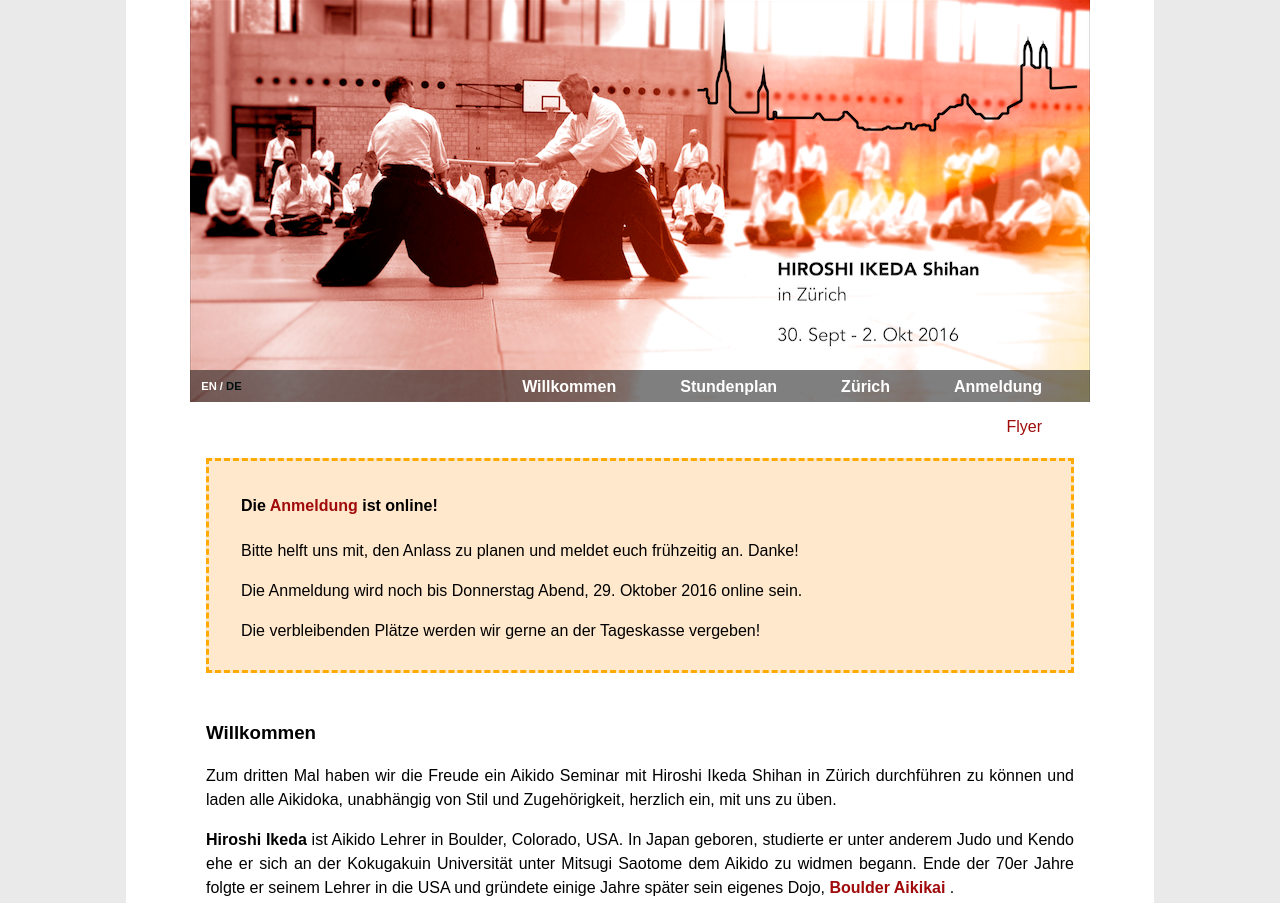
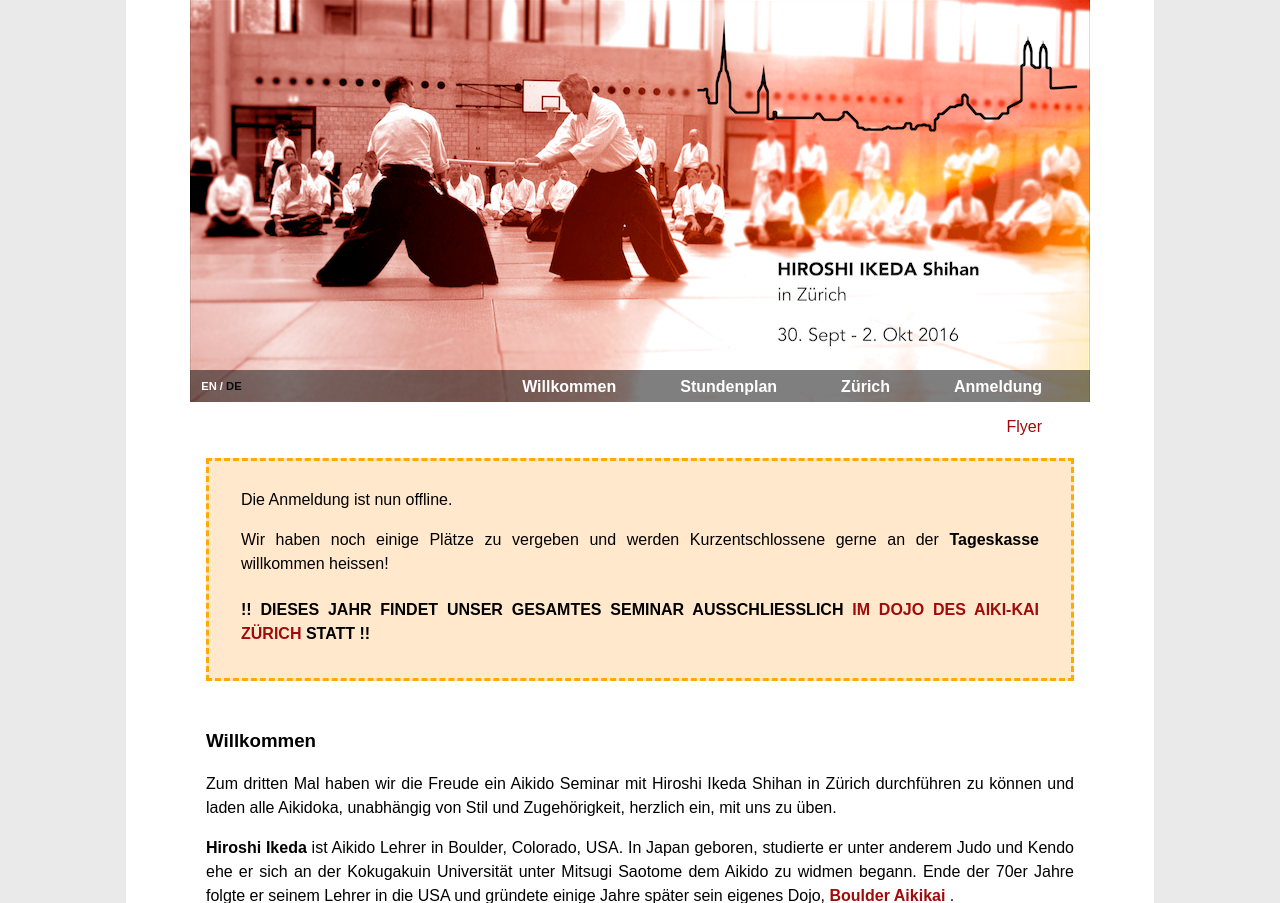
Before and after one commit to michigraber/associationmanager, a Django app: page /de/ in a window 1280 px wide. Shown: the part 33-936 px from the top of the page. Run offline with Django 3.2, Linux system fonts and the light colour scheme; parts of the project's set-up code (start-up, migrations or seed data) failed here and were passed over; some libraries are stand-ins or nearby versions.

Commit message:
registration offline

```diff
--- a/ikedaseminar/templates/welcome.html
+++ b/ikedaseminar/templates/welcome.html
@@ -6,41 +6,16 @@
 {% if language == 'de' %}
 
 <div class='announcements'>
-    <!--<h4>Neuste Seminar Infos</h4>-->
-    <!--<ul>-->
-        <!--<li>-->
-            <h4>Die <a href={% url 'registration' 'de' %}>Anmeldung</a> ist online!</h4>
-            <p>
-            Bitte helft uns mit, den Anlass zu planen und meldet euch fr&uuml;hzeitig an. Danke!
-            </p>
-            <p>
-            Die Anmeldung wird noch bis Donnerstag Abend, 29. Oktober 2016 online sein.
-            </p>
-            <p>
-            Die verbleibenden Pl&auml;tze werden wir gerne an der Tageskasse vergeben!
-            </p>
-        <!--</li>-->
-
-        <!--<li>-->
-        <!--[>[><p>Die Anmeldung ist offline seit Donnerstag, 24. Juli 2014.<p><]<]-->
-        <!--<p>Die <a href={% url 'registration' 'de' %}>Anmeldung</a> ist noch online bis Mittwoch, 12. August 2015.</p>-->
-        <!--</li>-->
-
-        <!--<li>-->
-            <!--<p>Die Voranmeldung ist nun offline.</p>-->
-            <!--<p>Du m&ouml;chtest trotzdem kommen? Yeah, wir freuen uns!</p>-->
-            <!--<p>Bitte melde dich an der Tageskasse.</p>-->
-        <!--</li>-->
-
-        <!--[><li><]-->
-        <!--[><p>Das Keiko <strong>Freitag Abend</strong> ist bereits komplett ausgebucht.</p><]-->
-        <!--[><p>Freitag Abend werden wir <strong>keine weiteren Pl&auml;tze vor Ort</strong> anbieten.</p><]-->
-        <!--[></li><]-->
-        <!--[><li><]-->
-        <!--[><p>F&uuml;r die Keikos Samstag und Sonntag ist es m&ouml;glich sich vor Ort noch einzuschreiben.</p><]-->
-        <!--[></li><]-->
-
-    <!--</ul>-->
+    <p>
+    Die Anmeldung ist nun offline.
+    </p>
+    <p>
+    Wir haben noch einige Pl&auml;tze zu vergeben und werden
+    Kurzentschlossene gerne an der <b>Tageskasse</b> willkommen heissen!
+    </p>
+    <h4>
+        !! DIESES JAHR FINDET UNSER GESAMTES SEMINAR AUSSCHLIESSLICH <a href='#AikiKai'>IM DOJO DES AIKI-KAI Z&Uuml;RICH</a> STATT !!
+    </h4>
 </div>
 
 <div class="section">
@@ -183,17 +158,15 @@ Mehrzonen-Tickets am SBB- oder VBZ-Schalter am Flughafen bezogen werden.
 <!-- ENGLISH SECTION -->
 
 <div class='announcements'>
-
-    <h4>The <a href={% url 'registration' 'en' %}>registration</a> is online now!</h4>
     <p>
-    Please help us to plan our event and register beforehand. Thanks!
+    The registration is closed now.
     </p>
     <p>
-    The registration will be online until Thursday evening, October 29, 2016.
+    We do have some remaining places to give away at the welcome desk in our dojo though!
     </p>
-    <p>
-    The remaining tickets will gladly give out at the door on the day!
-    </p>
+    <h4>
+        !! THIS YEAR OUR ENTIRE SEMINAR WILL TAKE PLACE IN THE <a href=#AikiKai>DOJO OF THE AIKI-KAI Z&Uuml;RICH </a>!!
+    </h4>
 
     <!--<h4>Latest Seminar Information</h4>-->
     <!--<ul>-->
```
